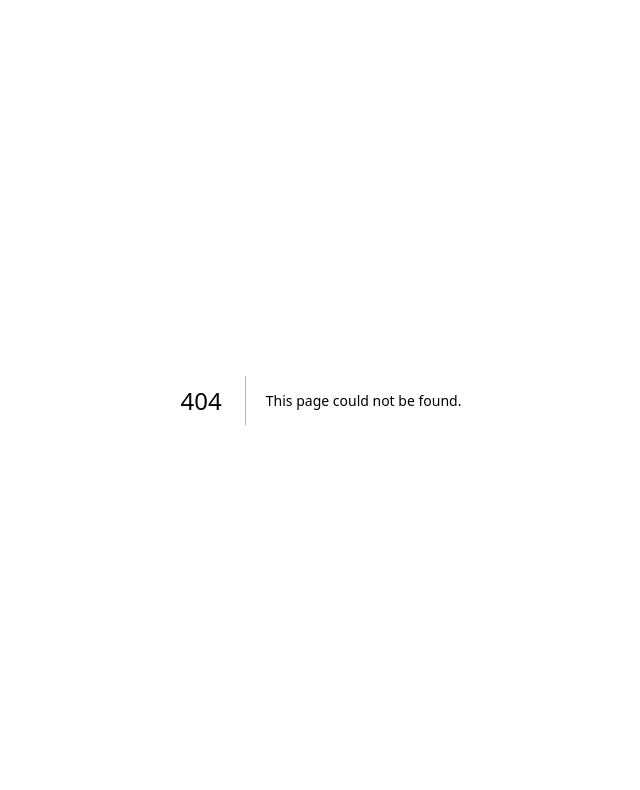
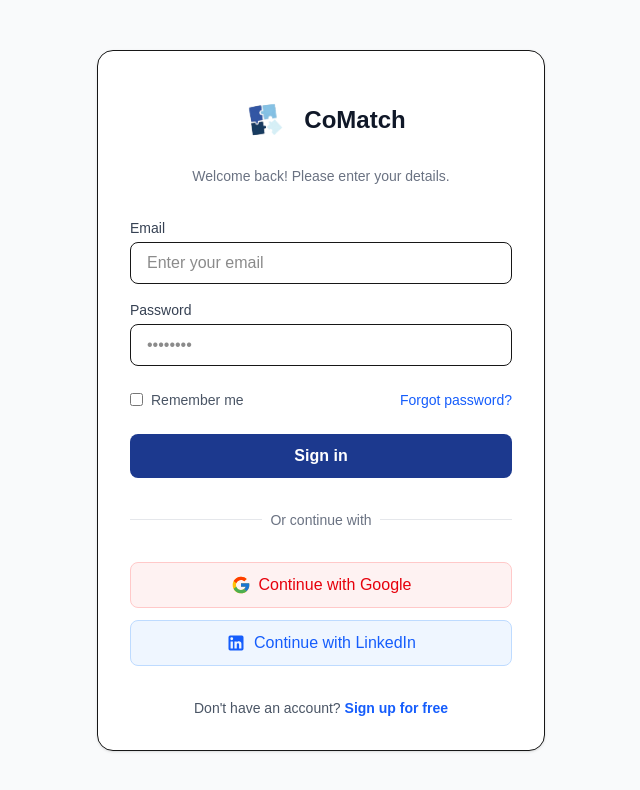
Before and after one commit to naymin-gif/CoMatch, a Next.js app: page /login in a window 1280 px wide. Before the commit this address had no page. Shown: the top 790 px of the page, without its empty margins (319-959 px from the left). Built offline with nearby package versions, Linux system fonts and the light colour scheme.

Commit message:
Implement frontend for login page

```diff
--- /dev/null
+++ b/app/(auth)/login/page.tsx
@@ -0,0 +1,140 @@
+'use client';
+
+import { useState } from 'react';
+import Image from 'next/image';
+import Link from 'next/link';
+
+export default function LoginPage() {
+    const [email, setEmail] = useState('');
+    const [password, setPassword] = useState('');
+    const [isLoading, setIsLoading] = useState(false);
+
+    const handleEmailLogin = (e: React.FormEvent) => {
+        e.preventDefault();
+        setIsLoading(true);
+
+        // TODO: Teammate will replace this with Supabase signInWithPassword
+        console.log('Attempting to login with:', email, password);
+
+        // Mocking a network request delay
+        setTimeout(() => {
+            setIsLoading(false);
+            alert('Supabase auth will trigger here!');
+        }, 1000);
+    };
+
+    const handleOAuthLogin = (provider: string) => {
+        // TODO: Teammate will replace this with Supabase signInWithOAuth
+        console.log(`Initiating ${provider} login...`);
+    };
+
+    return (
+        <main className="min-h-screen flex items-center justify-center bg-gray-50 p-4">
+            <div className="max-w-md w-full bg-white rounded-2xl shadow-sm border p-8">
+
+                {/* Header */}
+                <div className="text-center mb-8">
+                    <div className="flex justify-center items-center gap-2 mb-2">
+                        <Image src="/logo.png" alt="CoMatch logo" width={60} height={60} />
+                        <h1 className="text-2xl font-bold text-gray-900">CoMatch</h1>
+                    </div>
+                    <p className="text-sm text-gray-500">Welcome back! Please enter your details.</p>
+                </div>
+
+                {/* Email/Password Form */}
+                <form onSubmit={handleEmailLogin} className="flex flex-col gap-4">
+                    <div>
+                        <label className="block text-sm font-medium text-gray-700 mb-1" htmlFor="email">
+                            Email
+                        </label>
+                        <input
+                            id="email"
+                            type="email"
+                            value={email}
+                            onChange={(e) => setEmail(e.target.value)}
+                            className="w-full px-4 py-2 border rounded-lg focus:ring-2 focus:ring-blue-500 focus:outline-none"
+                            placeholder="Enter your email"
+                            required
+                        />
+                    </div>
+
+                    <div>
+                        <label className="block text-sm font-medium text-gray-700 mb-1" htmlFor="password">
+                            Password
+                        </label>
+                        <input
+                            id="password"
+                            type="password"
+                            value={password}
+                            onChange={(e) => setPassword(e.target.value)}
+                            className="w-full px-4 py-2 border rounded-lg focus:ring-2 focus:ring-blue-500 focus:outline-none"
+                            placeholder="••••••••"
+                            required
+                        />
+                    </div>
+
+                    <div className="flex items-center justify-between mt-2">
+                        <label className="flex items-center gap-2 text-sm text-gray-600">
+                            <input type="checkbox" className="rounded text-blue-600 focus:ring-blue-500" />
+                            Remember me
+                        </label>
+                        <Link href="#" className="text-sm text-blue-600 hover:underline font-medium">
+                            Forgot password?
+                        </Link>
+                    </div>
+
+                    <button
+                        type="submit"
+                        disabled={isLoading}
+                        className="w-full py-2.5 px-4 bg-blue-900 hover:bg-blue-800 text-white rounded-lg font-semibold transition-colors disabled:opacity-70 mt-2"
+                    >
+                        {isLoading ? 'Signing in...' : 'Sign in'}
+                    </button>
+                </form>
+
+                {/* Divider */}
+                <div className="relative my-8">
+                    <div className="absolute inset-0 flex items-center">
+                        <div className="w-full border-t border-gray-200"></div>
+                    </div>
+                    <div className="relative flex justify-center text-sm">
+                        <span className="px-2 bg-white text-gray-500">Or continue with</span>
+                    </div>
+                </div>
+
+                {/* SSO Buttons */}
+                <div className="flex flex-col gap-3">
+                    <button
+                        onClick={() => handleOAuthLogin('Google')}
+                        className="w-full flex items-center justify-center gap-2 py-2.5 px-4 rounded-lg transition-colors font-medium bg-red-50 hover:bg-red-100 text-red-600 border border-red-200"
+                    >
+                        <svg xmlns="http://www.w3.org/2000/svg" viewBox="0 0 48 48" className="w-5 h-5">
+                            <path fill="#FFC107" d="M43.611 20.083H42V20H24v8h11.303c-1.649 4.657-6.08 8-11.303 8-6.627 0-12-5.373-12-12s5.373-12 12-12c3.059 0 5.842 1.154 7.961 3.039l5.657-5.657C34.046 6.053 29.268 4 24 4 12.955 4 4 12.955 4 24s8.955 20 20 20 20-8.955 20-20c0-1.341-.138-2.65-.389-3.917z" />
+                            <path fill="#FF3D00" d="m6.306 14.691 6.571 4.819C14.655 15.108 18.961 12 24 12c3.059 0 5.842 1.154 7.961 3.039l5.657-5.657C34.046 6.053 29.268 4 24 4 16.318 4 9.656 8.337 6.306 14.691z" />
+                            <path fill="#4CAF50" d="M24 44c5.166 0 9.86-1.977 13.409-5.192l-6.19-5.238A11.91 11.91 0 0 1 24 36c-5.202 0-9.619-3.317-11.283-7.946l-6.522 5.025C9.505 39.556 16.227 44 24 44z" />
+                            <path fill="#1976D2" d="M43.611 20.083H42V20H24v8h11.303a12.04 12.04 0 0 1-4.087 5.571l.003-.002 6.19 5.238C36.971 39.205 44 34 44 24c0-1.341-.138-2.65-.389-3.917z" />
+                        </svg>
+                        Continue with Google
+                    </button>
+                    <button
+                        onClick={() => handleOAuthLogin('LinkedIn')}
+                        className="w-full flex items-center justify-center gap-2 py-2.5 px-4 rounded-lg transition-colors font-medium bg-blue-50 hover:bg-blue-100 text-blue-600 border border-blue-200"
+                    >
+                        <svg xmlns="http://www.w3.org/2000/svg" viewBox="0 0 24 24" fill="currentColor" className="w-5 h-5">
+                            <path d="M19 3A2 2 0 0 1 21 5V19A2 2 0 0 1 19 21H5A2 2 0 0 1 3 19V5A2 2 0 0 1 5 3H19M18.5 18.5V13.2A3.26 3.26 0 0 0 15.24 9.94C14.39 9.94 13.4 10.46 12.92 11.24V10.13H10.13V18.5H12.92V13.57C12.92 12.8 13.54 12.17 14.31 12.17A1.4 1.4 0 0 1 15.71 13.57V18.5H18.5M6.88 8.56A1.68 1.68 0 0 0 8.56 6.88C8.56 5.95 7.81 5.19 6.88 5.19A1.69 1.69 0 0 0 5.19 6.88C5.19 7.81 5.95 8.56 6.88 8.56M8.27 18.5V10.13H5.5V18.5H8.27Z" />
+                        </svg>
+                        Continue with LinkedIn
+                    </button>
+                </div>
+
+                {/* Sign up link */}
+                <p className="mt-8 text-center text-sm text-gray-600">
+                    Don't have an account?{' '}
+                    <Link href="/register" className="text-blue-600 font-semibold hover:underline">
+                        Sign up for free
+                    </Link>
+                </p>
+            </div>
+        </main>
+    );
+}
```
Also changed, not shown: public/logo.png (added).
